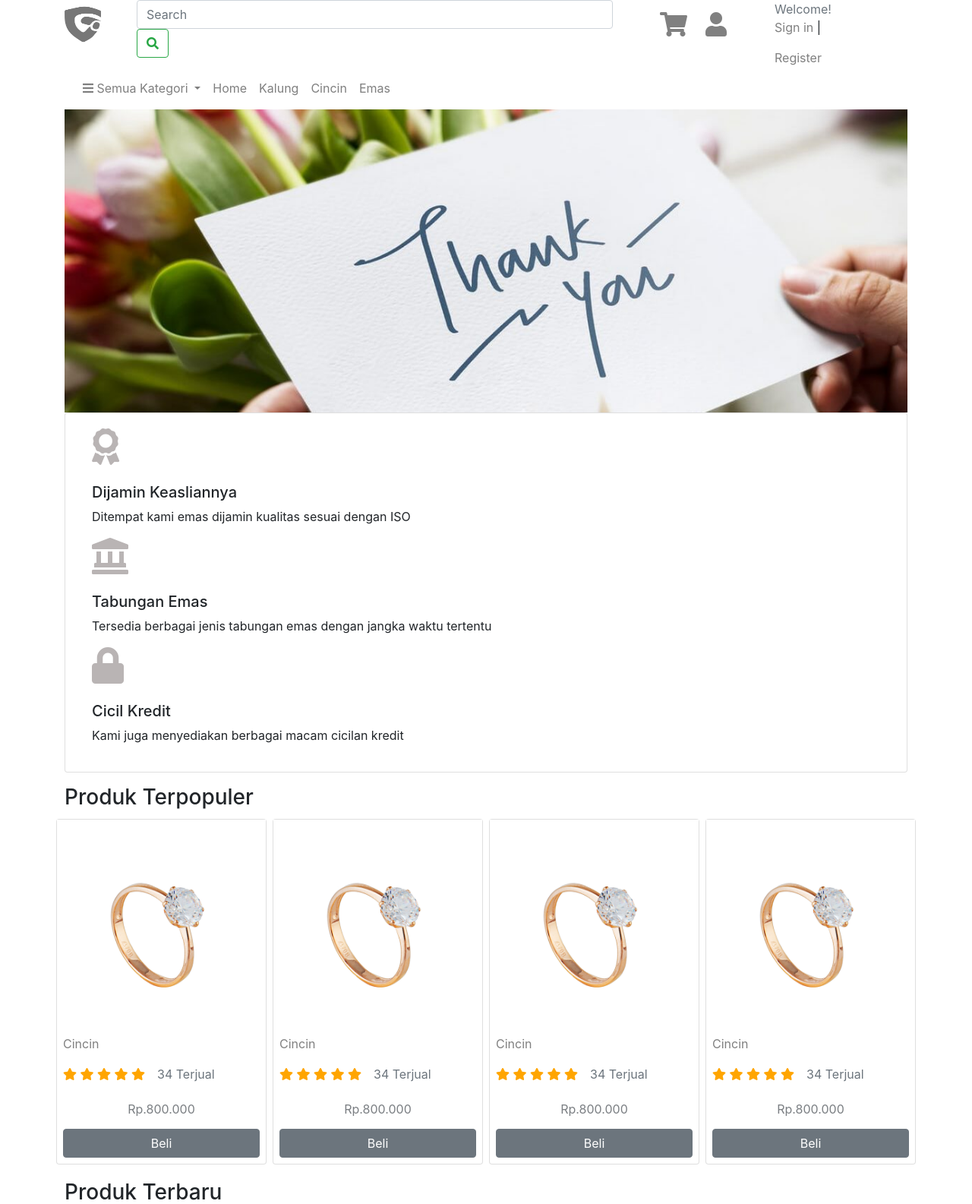
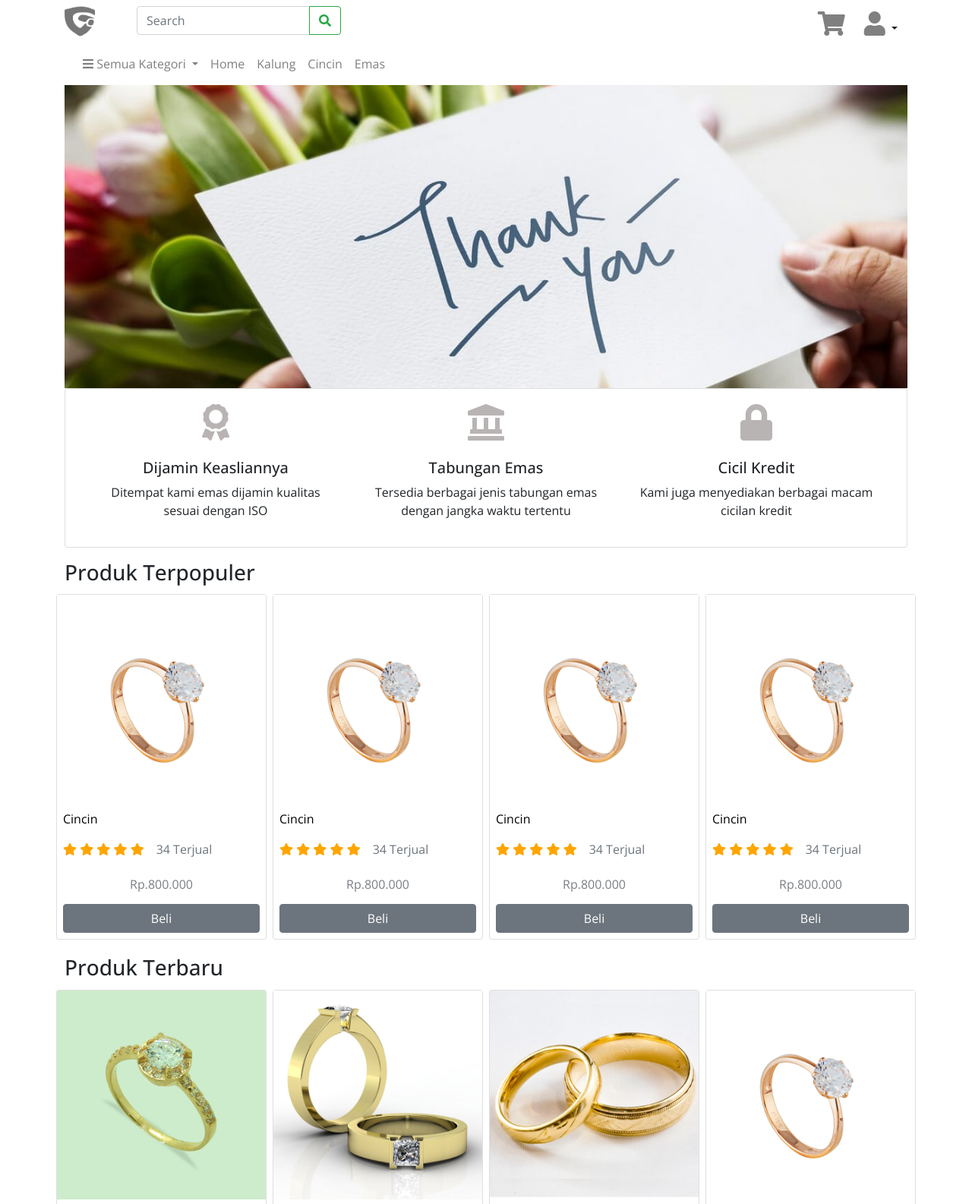
Before and after one commit to Love2Bit/bootstrap_ecommerce, a plain HTML site: page index.html in a window 1280 px wide. Shown: the top 1585 px of the page at 76% size. Drawn offline with nearby package versions, Linux system fonts and the light colour scheme; files whose address does not match are found by name.

Commit message:
fix + responsive beberapa
Ganti beberapa dan buat Style.css + ganti font ke Open Sans (optional)

```diff
--- /dev/null
+++ b/asset/css/style.css
@@ -0,0 +1,35 @@
+@import url('https://fonts.googleapis.com/css2?family=Open+Sans:ital,wght@0,300..800;1,300..800&display=swap');
+
+* {
+  padding: 0;
+  margin: 0;
+  font-family: "Open Sans";
+}
+
+a {
+  text-decoration: none;
+  color: black;
+  transition: ease-in 0.2s;
+}
+
+a:hover {
+  text-decoration: none;
+  color: #28A745;
+}
+
+.rating ul li i{
+  color: orange;
+}
+
+.btn-danger {
+  cursor: not-allowed;
+}
+
+.dropdown-item {
+  transition: ease-in-out .2s;
+}
+
+.dropdown-item:hover {
+  color: #28A745;
+  font-weight: 600;
+}
--- a/index.html
+++ b/index.html
@@ -6,81 +6,45 @@
     <title>E-Commerce</title>
     <link rel="stylesheet" href="asset/css/bootstrap.min.css">
     <link rel="stylesheet" href="asset/css/all.min.css">
-    <style>
-        .rating ul li i{
-            color: orange;
-        }
-        a{
-            color: grey;
-        }
-        a:hover{
-            text-decoration: none;
-            color: black;
-        }
-
-        @media (max-width: 575.98px){
-            #search{
-                margin-right: 4px;
-            }
-
-        }
-
-        @media (max-width: 991.98px) {
-            #search input{
-                width: 90%;
-            }
-        }
-        @media (max-width: 1280.720px) {
-            #search input{
-                width: 100%;
-            }
-        }
-    </style>
+    <link rel="stylesheet" href="asset/css/style.css">
 </head>
 <body>
     <!-- header section -->
     <header>
 
         <!-- first header -->
-
         <div class="container">
             <div class="row">
                 <!-- logo -->
-                <div class="col-3 col-md-1 col-sm-4 col-lg-1 mt-2">
-                    <img src="asset/images/gs-2.png" alt="logo" width="48" height="48">
+                <div class="col-3 col-md-1 col-sm-4 mt-2">
+                    <img src="asset/images/gs-2.png" alt="logo" width="40" height="40">
                 </div>
                 <!-- search bar -->
-                <div id="search" class="col-8 col-md-11 col-sm-8 col-lg-7">
-                    <form class="form-inline my-2 my-lg-0">
-                        <input class="form-control mr-sm-2" type="search" placeholder="Search" aria-label="Search">
-                        <button class="btn btn-outline-success my-2 my-sm-0" type="submit"><i class="fas fa-search"></i></button>
+                <div id="search" class="col-9 col-md-7 col-sm-5 mt-2">
+                    <form class="form-inline">
+                        <div class="input-group">
+                            <input class="form-control" type="search" placeholder="Search" aria-label="Search">
+                            <div class="input-group-append">
+                                <button class="btn btn-outline-success" type="submit"><i class="fas fa-search"></i></button>
+                            </div>
+                        </div>
                     </form>
                 </div>
                 <!-- account -->
-                <div class="col-12 col-sm-12 col-lg-4">
-                    <div class="container">
-                        <div class="row">
-                            <!-- user icon -->
-                            <div class="col-6 col-md-9 col-lg-6 p-3">
-                                <span class="float-left px-2">
+                <div class="col-md-4 col-sm-3 text-right mt-2">
+                    <div class="dropdown">
+                        <div class="btn-group" role="group" aria-label="Button group with nested dropdown">
+                            <a class="btn" href="#">
+                                <i class="fas fa-shopping-cart" style="font-size: 2em; color: grey;"></i>
+                            </a>
 
-                                    <i class="fas fa-shopping-cart" style="font-size: 2em; color: grey;"  ></i>
-                                </span>
-                                <span class="float-left px-3">
+                            <a class="btn dropdown-toggle" href="#" role="button" id="dropdownMenuLink" data-toggle="dropdown" aria-haspopup="true" aria-expanded="false">
+                                <i class="fas fa-user" style="font-size: 2em; color: grey;"></i>
+                            </a>
 
-                                    <i  class="fas fa-user" style="font-size: 2em; color: grey;"></i>
-                                </span>
-                                <div class="clearfix"></div>
-                            </div>
-                            <!-- register -->
-                            <div class="col-6 col-md-3 p-0">
-                                <p class="text-muted m-0">Welcome!</p>
-                                <span>
-                                    <a href="#" class="float-left">Sign in</a>
-                                    <p class="float-left">&nbsp;|&nbsp;</p>
-                                    <a href="#" class="float-left">Register</a>
-                                    <div class="clearfix"></div>
-                                </span>
+                            <div class="dropdown-menu dropdown-menu-right" aria-labelledby="dropdownMenuLink">
+                                <a class="dropdown-item" href="#">Sign In</a>
+                                <a class="dropdown-item" href="#">Register</a>
                             </div>
                         </div>
                     </div>
@@ -154,18 +118,18 @@
         <div class="card">
             <div class="card-body">
                 <div class="container">
-                    <div class="row">
-                        <div class="col-8 col-md-2 col-lg-12">
-                            <i class="fas fa-award fa-3x" style="color:#a49e9ec4"></i>
+                    <div class="row text-center ">
+                        <div class="col-12 col-md-4">
+                            <i class="fas fa-award fa-3x " style="color:#a49e9ec4"></i>
                             <h3 class="h5 mt-4">Dijamin Keasliannya</h3>
                             <p>Ditempat kami emas dijamin kualitas sesuai dengan ISO</p>
                         </div>
-                        <div class="col-12 col-md-8 col-lg-12">
+                        <div class="col-12 col-md-4">
                             <i class="fas fa-landmark fa-3x" style="color:#a49e9ec4"></i>
                             <h3 class="h5 mt-4">Tabungan Emas</h3>
                             <p>Tersedia berbagai jenis tabungan emas dengan jangka waktu tertentu</p>
                         </div>
-                        <div class="col-12 col-md-2 col-lg-12">
+                        <div class="col-12 col-md-4">
                             <i class="fas fa-lock fa-3x" style="color:#a49e9ec4"></i>
                             <h3 class="h5 mt-4">Cicil Kredit</h3>
                             <p>Kami juga menyediakan berbagai macam cicilan kredit</p>
@@ -200,7 +164,7 @@
                         </div>
 
                         <div class="harga">
-                            <button type="button" class="btn btn-outline-dark btn-block border-0" disabled>Rp.800.000</button>
+                            <button type="button" class="btn btn-outline-dark btn-block border-0 " disabled>Rp.800.000</button>
                             <button class="btn btn-secondary btn-block" type="button">Beli</button>
                         </div>
                     </div>
@@ -283,10 +247,10 @@
 
     <!-- Arrival Section -->
 
-    <section class="container mt-3">
+    <section class="container mt-3 produk-baru">
         <h3>Produk Terbaru</h3>
         <div class="row">
-            <div class="col-3 p-1">
+            <div class="col-6 col-sm-3 p-1">
                 <div class="card">
                     <a href="#"><img src="asset/images/cincin-2.jpg" alt="Emas" class="img-fluid"></a>
                     <div class="card-body  p-2">
@@ -310,7 +274,7 @@
                     </div>
                 </div>
             </div>
-            <div class="col-3 p-1">
+            <div class="col-6 col-sm-3 p-1">
                 <div class="card">
                     <a href="#"><img src="asset/images/cincin-3.jpg" alt="Emas" class="img-fluid"></a>
                     <div class="card-body  p-2">
@@ -334,7 +298,7 @@
                     </div>
                 </div>
             </div>
-            <div class="col-3 p-1">
+            <div class="col-6 col-sm-3 p-1">
                 <div class="card">
                     <a href="#"><img src="asset/images/cincin-4.jpg" alt="Emas" class="img-fluid"></a>
                     <div class="card-body  p-2">
@@ -358,7 +322,7 @@
                     </div>
                 </div>
             </div>
-            <div class="col-3 p-1">
+            <div class="col-6 col-sm-3 p-1">
                 <div class="card">
                     <a href="#"><img src="asset/images/cincin-1.jpg" alt="Emas" class="img-fluid"></a>
                     <div class="card-body p-2">
@@ -390,7 +354,7 @@
     <section class="container mt-3">
         <h3>Rekomendasi</h3>
         <div class="row">
-            <div class="col-3 p-1">
+            <div class="col-6 col-sm-3 p-1">
                 <div class="card">
                     <a href="#"><img src="asset/images/emas-antam.jpeg" alt="Emas" class="img-fluid"></a>
                     <div class="card-body  p-2">
@@ -414,7 +378,7 @@
                     </div>
                 </div>
             </div>
-            <div class="col-3 p-1">
+            <div class="col-6 col-sm-3 p-1">
                 <div class="card">
                     <a href="#"><img src="asset/images//kalung-emas-1.jpg" alt="Emas" class="img-fluid"></a>
                     <div class="card-body  p-2">
@@ -438,7 +402,7 @@
                     </div>
                 </div>
             </div>
-            <div class="col-3 p-1">
+            <div class="col-6 col-sm-3 p-1">
                 <div class="card">
                     <a href="#"><img src="asset/images/cincin-1.jpg" alt="Emas" class="img-fluid"></a>
                     <div class="card-body  p-2">
@@ -462,7 +426,7 @@
                     </div>
                 </div>
             </div>
-            <div class="col-3 p-1">
+            <div class="col-6 col-sm-3 p-1">
                 <div class="card">
                     <a href="#"><img src="asset/images/kalung-emas-3.PNG" alt="Emas" class="img-fluid"></a>
                     <div class="card-body p-2">
@@ -494,37 +458,37 @@
     <section class="container mt-3">
         <h3>Mitra Kami</h3>
         <div class="row">
-            <div class="col-2">
+            <div class="col-6 col-sm-2">
                 <figure class="figure">
                     <img src="asset/images/brand/antam.jpg" class="figure-img img-thumbnail rounded" alt="Antam">
                     <figcaption class="figure-caption text-center text-uppercase">Antam</figcaption>
                 </figure>
             </div>
-            <div class="col-2">
+            <div class="col-6 col-sm-2">
                 <figure class="figure">
                     <img src="asset/images/brand/bukalapak.jpg " class="figure-img img-thumbnail rounded" alt="Antam">
                     <figcaption class="figure-caption text-center text-uppercase">Bukalapak</figcaption>
                 </figure>
             </div>
-            <div class="col-2">
+            <div class="col-6 col-sm-2">
                 <figure class="figure">
                     <img src="asset/images/brand/buccelati.jpg" class="figure-img img-thumbnail rounded" alt="Antam">
                     <figcaption class="figure-caption text-center text-uppercase">Buccelati</figcaption>
                 </figure>
             </div>
-            <div class="col-2">
+            <div class="col-6 col-sm-2">
                 <figure class="figure">
                     <img src="asset/images/brand/pegadaian.jpg" class="figure-img img-thumbnail rounded" alt="Antam">
                     <figcaption class="figure-caption text-center text-uppercase">Pegadaian</figcaption>
                 </figure>
             </div>
-            <div class="col-2">
+            <div class="col-6 col-sm-2">
                 <figure class="figure">
                     <img src="asset/images/brand/ubs.jpg" class="figure-img img-thumbnail rounded" alt="Antam">
                     <figcaption class="figure-caption text-center text-uppercase">Ubs</figcaption>
                 </figure>
             </div>
-            <div class="col-2">
+            <div class="col-6 col-sm-2">
                 <figure class="figure">
                     <img src="asset/images/brand/pump.jpg" class="figure-img img-thumbnail rounded" alt="Antam">
                     <figcaption class="figure-caption text-center text-uppercase">Pump</figcaption>
@@ -549,15 +513,15 @@
 
     <section class="container mt-3">
         <div class="row">
-            <div class="col-3">
-                <h5>Perusahaan</h5>
+            <div class="col-6 col-sm-3">
+                <h5 >Perusahaan</h5>
                 <ul class="list-unstyled">
                     <li><a href="#">Tentang kami</a></li>
                     <li><a href="#">Karir</a></li>
                     <li><a href="#">Syarat &amp; Ketentuan</a></li>
                 </ul>
             </div>
-            <div class="col-3">
+            <div class="col-6 col-sm-3">
                 <h5>Bantuan</h5>
                 <ul class="list-unstyled">
                     <li><a href="#">Kontak</a></li>
@@ -565,7 +529,7 @@
                     <li><a href="#">Info Kredit</a></li>
                 </ul>
             </div>
-            <div class="col-3">
+            <div class="col-6 col-sm-3">
                 <h5>Akun</h5>
                 <ul class="list-unstyled">
                     <li><a href="#">Akun Pengguna</a></li>
@@ -573,7 +537,7 @@
                     <li><a href="#">Pengatuan Akun</a></li>
                 </ul>
             </div>
-            <div class="col-3">
+            <div class="col-6 col-sm-3">
                 <h5>Sosial Media</h5>
                 <ul class="list-unstyled">
                     <li><a href="#"><i class="fab fa-facebook text-dark"></i> Facebook</a></li>
```
